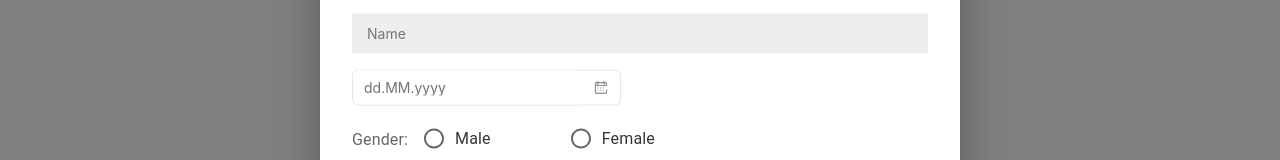
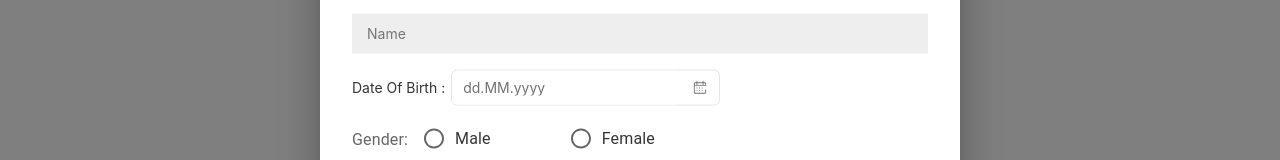
Before and after one commit to tranthuong1999/react_test, a React (Create React App) app: page / in a window 1280 px wide. Both pictures are taken after a click on the button "+ CREATE USER". Shown: the part 252-412 px from the top of the page. Built offline with nearby package versions, Linux system fonts and the light colour scheme; no server answers.

Commit message:
fix date of birth ui

```diff
--- a/src/App.tsx
+++ b/src/App.tsx
@@ -2,8 +2,6 @@ import React from 'react';
 import EmployeeList from './components/EmployeeList';
 
 function App() {
-
-  console.log("chcking",process.env.REACT_APP_BASE_URL)
   return (
     <div className="App">
       <EmployeeList />
--- a/src/components/EmployeeList/index.tsx
+++ b/src/components/EmployeeList/index.tsx
@@ -129,7 +129,8 @@ const EmployeeListPage = () => {
                             <input type="text" className='field' {...register('name')} placeholder='Name' />
                             {errors.name && <p className="error-message">{errors.name.message}</p>}
                         </div>
-                        <div>
+                        <div className='date_of_birth_container'>
+                            <div> Date Of Birth :</div>
                             <Controller
                                 name="dateOfBirth"
                                 control={control}
--- a/src/components/EmployeeList/styles.scss
+++ b/src/components/EmployeeList/styles.scss
@@ -102,6 +102,13 @@
         &.update {
             color: orange;
         }
+    }
+
+    .date_of_birth_container {
+        display: flex;
+        flex-direction: row;
+        align-items: center;
+        gap: 6px;
     }
 
     .gender-container {
```
